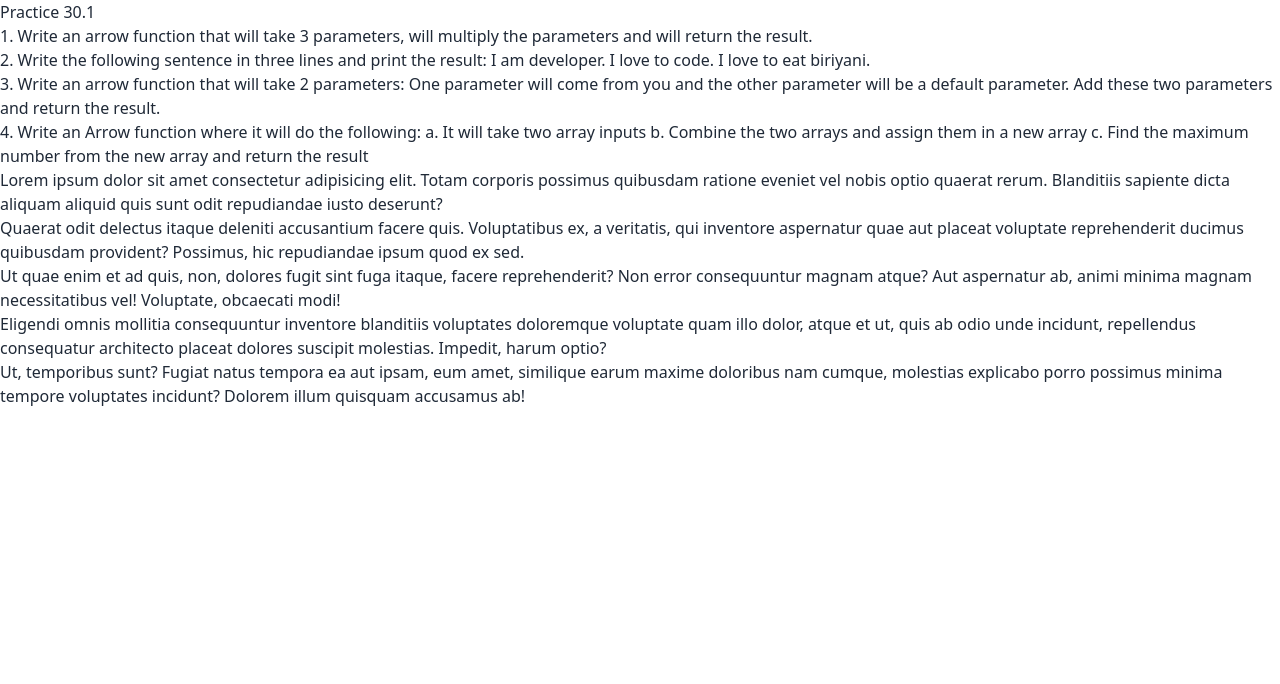
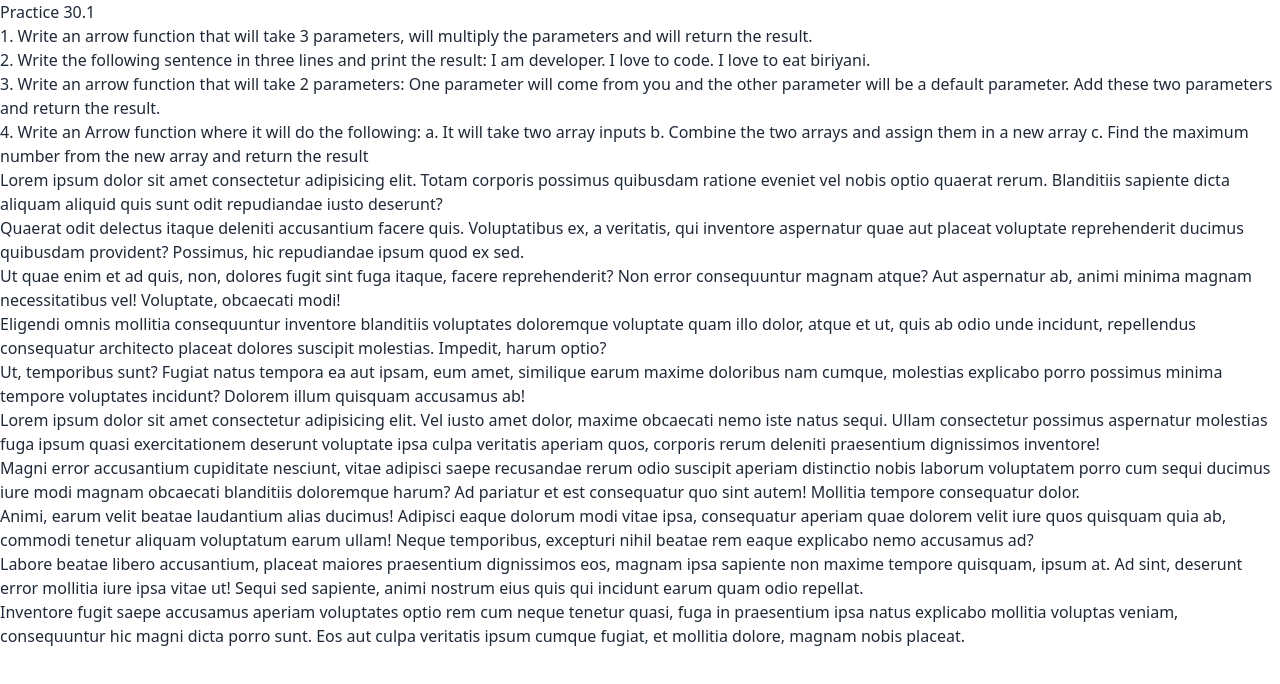
Before and after one commit to TajTanvir1/Intermediate-JS-API, a plain HTML site: page index.html in a window 1280 px wide. Drawn offline with nearby package versions, Linux system fonts and the light colour scheme.

Commit message:
Dummy Add 25.1

```diff
--- a/index.html
+++ b/index.html
@@ -43,6 +43,16 @@
    </ul>
 </div>
 
+<div>
+   <ul>
+      <li>Lorem ipsum dolor sit amet consectetur adipisicing elit. Vel iusto amet dolor, maxime obcaecati nemo iste natus sequi. Ullam consectetur possimus aspernatur molestias fuga ipsum quasi exercitationem deserunt voluptate ipsa culpa veritatis aperiam quos, corporis rerum deleniti praesentium dignissimos inventore!</li>
+      <li>Magni error accusantium cupiditate nesciunt, vitae adipisci saepe recusandae rerum odio suscipit aperiam distinctio nobis laborum voluptatem porro cum sequi ducimus iure modi magnam obcaecati blanditiis doloremque harum? Ad pariatur et est consequatur quo sint autem! Mollitia tempore consequatur dolor.</li>
+      <li>Animi, earum velit beatae laudantium alias ducimus! Adipisci eaque dolorum modi vitae ipsa, consequatur aperiam quae dolorem velit iure quos quisquam quia ab, commodi tenetur aliquam voluptatum earum ullam! Neque temporibus, excepturi nihil beatae rem eaque explicabo nemo accusamus ad?</li>
+      <li>Labore beatae libero accusantium, placeat maiores praesentium dignissimos eos, magnam ipsa sapiente non maxime tempore quisquam, ipsum at. Ad sint, deserunt error mollitia iure ipsa vitae ut! Sequi sed sapiente, animi nostrum eius quis qui incidunt earum quam odio repellat.</li>
+      <li>Inventore fugit saepe accusamus aperiam voluptates optio rem cum neque tenetur quasi, fuga in praesentium ipsa natus explicabo mollitia voluptas veniam, consequuntur hic magni dicta porro sunt. Eos aut culpa veritatis ipsum cumque fugiat, et mollitia dolore, magnam nobis placeat.</li>
+   </ul>
+</div>
+
 </body>
 
 </html>
```
